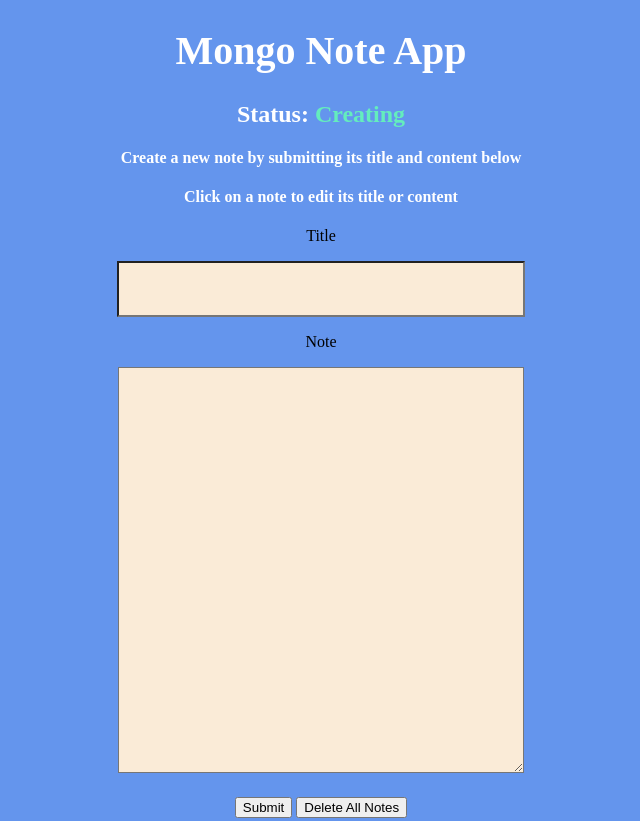
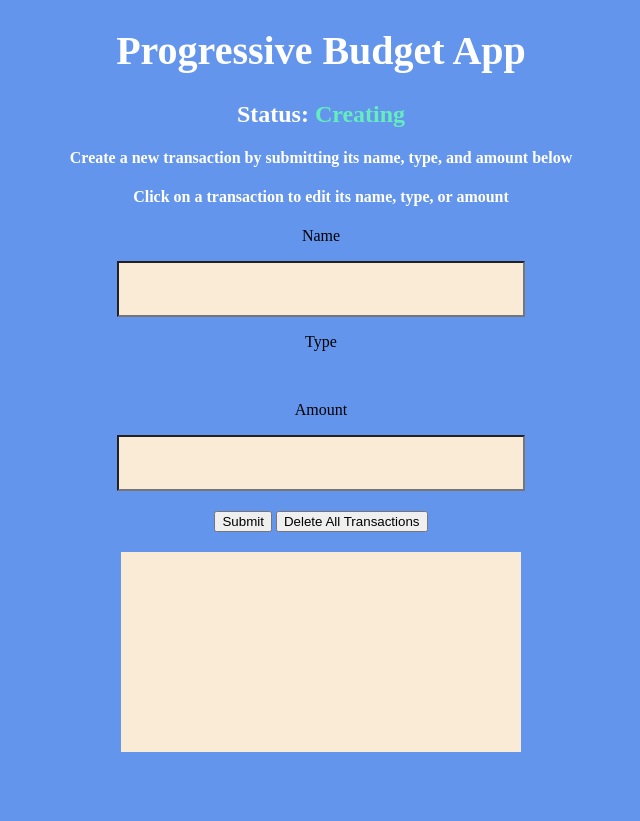
Before and after one commit to HowardDaniels/progressive-budget, a website: page public/index.html in a window 1280 px wide. Shown: the top 821 px of the page, without its empty margins (319-959 px from the left). After the commit the page ends 800 px from the top, so only its background shows below. Drawn offline with Linux system fonts and the light colour scheme; no server answers.

Commit message:
pushing changes

```diff
--- a/public/app.js
+++ b/public/app.js
@@ -28,7 +28,7 @@ function getResults() {
 function newTodoSnippet(res) {
   for (var i = 0; i < res.length; i++) {
     const data_id = res[i]["_id"];
-    const title = res[i]["title"];
+    const title = res[i]["transactionName"];
     const todoList = document.getElementById("results");
     snippet = `
       <p class="data-entry">
--- a/public/index.html
+++ b/public/index.html
@@ -75,21 +75,24 @@
   </head>
 
   <body>
-    <h1>Mongo Note App</h1>
+    <h1>Progressive Budget App</h1>
     <h2>Status: <span id="status" class="primary">Creating</span></h2>
-    <h4>Create a new note by submitting its title and content below</h4>
-    <h4>Click on a note to edit its title or content</h4>
+    <h4>Create a new transaction by submitting its name, type, and amount below</h4>
+    <h4>Click on a transaction to edit its name, type, or amount</h4>
     <div id="user-input">
-      <p>Title</p>
-      <input type="text" id="title" />
+      <p>Name</p>
+      <input type="text" id="name" />
+      <br>
+      <p>Type</p>
+      <!-- <option id="" option: deposit / expense-->
       <br />
-      <p>Note</p>
-      <textarea id="note"></textarea>
+      <p>Amount</p>
+      <input id="amount"></input>
       <div id="buttons">
         <div id="action-button">
           <button id="make-new">Submit</button>
         </div>
-        <button id="clear-all">Delete All Notes</button>
+        <button id="clear-all">Delete All Transactions</button>
       </div>
     </div>
 
```
Also changed, not shown: server.js (+8 -8 lines).
